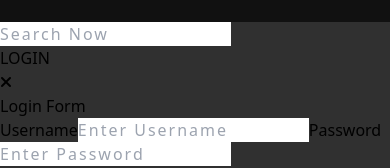
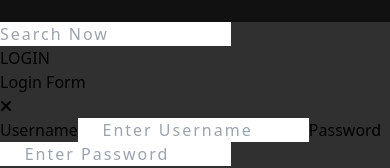
Before and after one commit to Ajay-Bankar/miraStore, a React (Vite) app: page / in a window 390 px wide. Both pictures are taken after a click on the button "LOGIN". Shown: the part 310-478 px from the top of the page. Built offline with nearby package versions, Linux system fonts and the light colour scheme.

Commit message:
responsive input

```diff
--- a/src/components/Navbar.jsx
+++ b/src/components/Navbar.jsx
@@ -27,7 +27,7 @@ const Navbar = () => {
                     </div>
 
                     <div className="mt-5 px-2 sm:mt-12">
-                        <button onClick={toggleLoginForm} className="sm:text-2xl text-sm font-bold sm:border-2 p-1">
+                        <button onClick={toggleLoginForm} className="sm:text-2xl text-sm font-bold sm:border-2 border-2 rounded-lg p-1 bg-green-600">
                             LOGIN
                         </button>
                     </div>
@@ -40,15 +40,17 @@ const Navbar = () => {
             {openLoginForm && (
                 <div className="fixed top-0 left-0 w-full h-full flex items-center justify-center bg-gray-800 bg-opacity-50 transition-all duration-1000">
                     <div className="bg-white text-black p-8 rounded-lg shadow-lg">
-                        <div className="flex justify-end">
+                        <div className="flex justify-between mb-5">
+                        <h2 className="text-2xl font-bold ">Login Form</h2>
                             <button onClick={closeLoginForm}>
                                 <i className="fa-solid fa-xmark text-2xl"></i>
                             </button>
+
+
                         </div>
-                        <h2 className="text-2xl mb-4">Login Form</h2>
                         <div className='flex flex-col gap-5 items-center'>
-                            <label>Username<input type="text" placeholder='Enter Username' /></label>
-                            <label>Password<input type="text" placeholder='Enter Password' /></label>
+                            <label className='   '>Username<input className=' ml-4 border-2' type="text" placeholder='    Enter Username' /></label>
+                            <label>Password<input className='ml-4 border-2' type="text" placeholder='    Enter Password' /></label>
                         </div>
                     </div>
                 </div>
```
